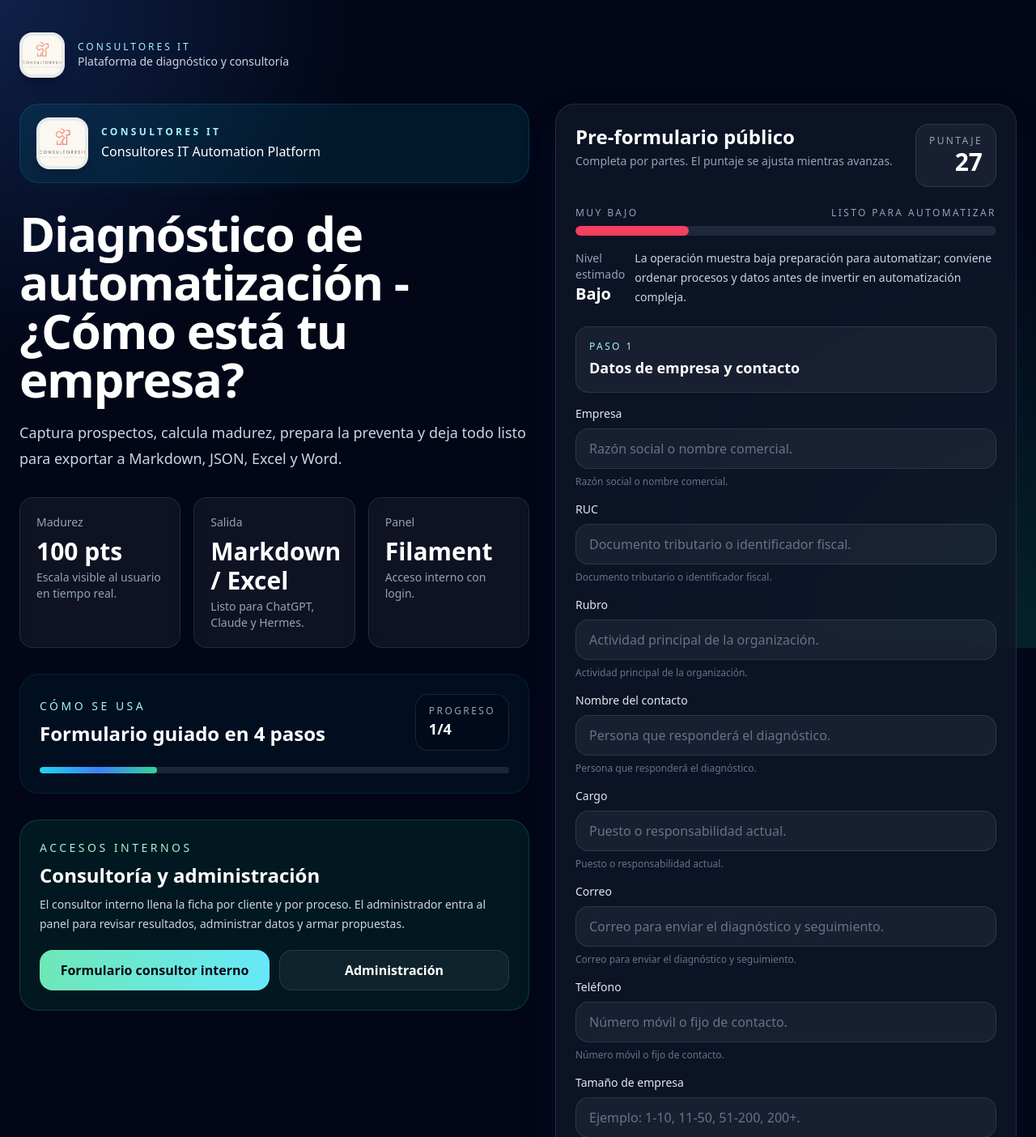
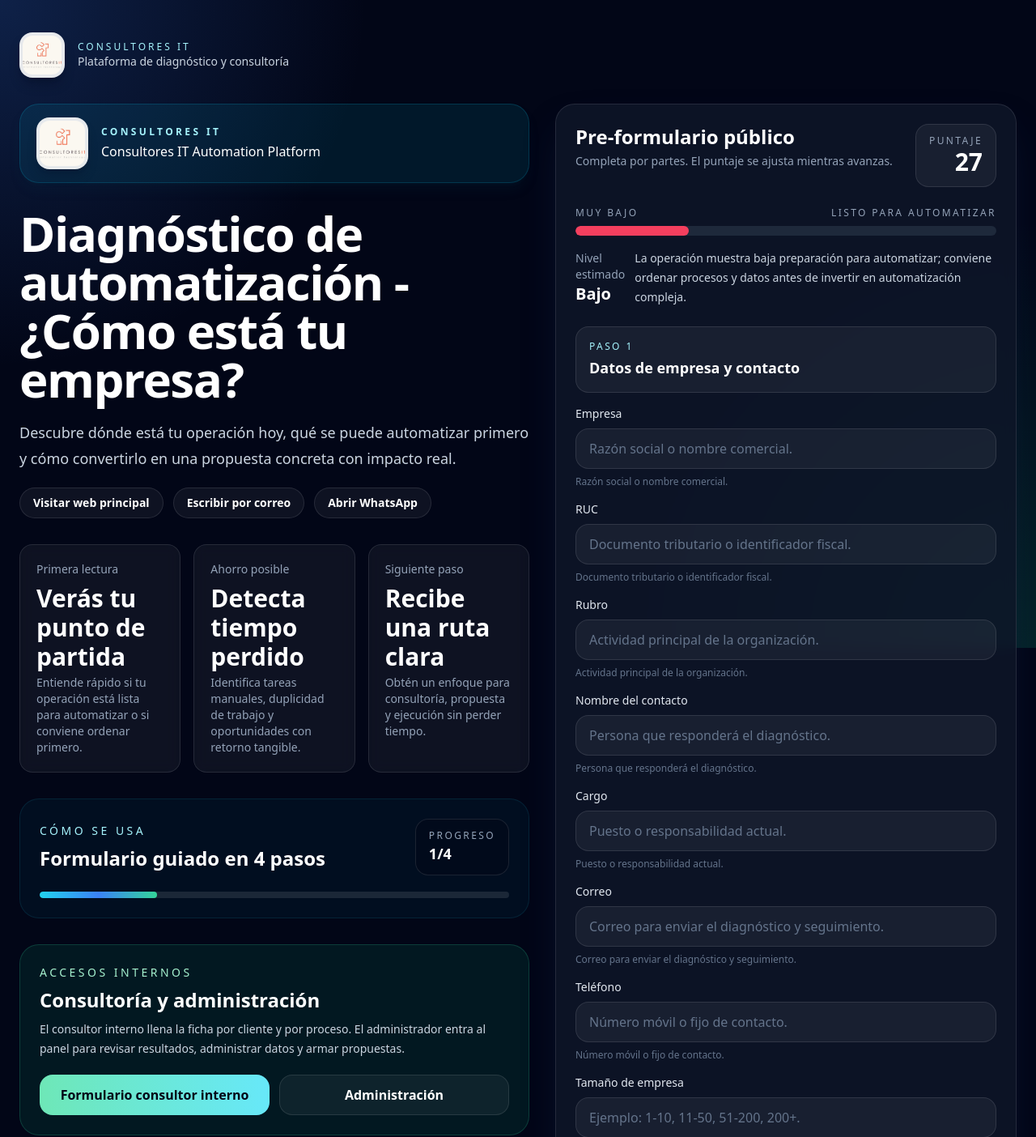
Before and after one commit to cyberdog1993/IA_Readiness, a Laravel app: page / in a window 1280 px wide. Shown: the top 1404 px of the page at 81% size. Run offline with Laravel 12, Linux system fonts and the light colour scheme; some libraries are stand-ins or nearby versions.

Commit message:
mejorar copy comercial

```diff
--- a/resources/views/landing.blade.php
+++ b/resources/views/landing.blade.php
@@ -39,25 +39,37 @@
                 Diagnóstico de automatización - ¿Cómo está tu empresa?
             </h1>
             <p class="max-w-2xl text-lg leading-8 text-slate-300">
-                Captura prospectos, calcula madurez, prepara la preventa y deja todo listo para exportar a Markdown, JSON, Excel y Word.
+                Descubre dónde está tu operación hoy, qué se puede automatizar primero y cómo convertirlo en una propuesta concreta con impacto real.
             </p>
+
+            <div class="flex flex-wrap gap-3">
+                <a href="https://www.consultores-it.pe" target="_blank" rel="noreferrer" class="inline-flex items-center rounded-full border border-white/10 bg-white/5 px-4 py-2 text-sm font-semibold text-white transition hover:border-cyan-300/40 hover:bg-white/10">
+                    Visitar web principal
+                </a>
+                <a href="mailto:julio.valdez@consultores.it" class="inline-flex items-center rounded-full border border-white/10 bg-white/5 px-4 py-2 text-sm font-semibold text-white transition hover:border-cyan-300/40 hover:bg-white/10">
+                    Escribir por correo
+                </a>
+                <a href="https://wa.me/51941108521" target="_blank" rel="noreferrer" class="inline-flex items-center rounded-full border border-white/10 bg-white/5 px-4 py-2 text-sm font-semibold text-white transition hover:border-cyan-300/40 hover:bg-white/10">
+                    Abrir WhatsApp
+                </a>
+            </div>
         </div>
 
         <div class="grid gap-4 sm:grid-cols-3">
             <div class="rounded-2xl border border-white/10 bg-white/5 p-5 backdrop-blur">
-                <p class="text-sm text-slate-400">Madurez</p>
-                <p class="mt-2 text-3xl font-semibold text-white">100 pts</p>
-                <p class="mt-1 text-sm text-slate-400">Escala visible al usuario en tiempo real.</p>
+                <p class="text-sm text-slate-400">Primera lectura</p>
+                <p class="mt-2 text-3xl font-semibold text-white">Verás tu punto de partida</p>
+                <p class="mt-1 text-sm text-slate-400">Entiende rápido si tu operación está lista para automatizar o si conviene ordenar primero.</p>
             </div>
             <div class="rounded-2xl border border-white/10 bg-white/5 p-5 backdrop-blur">
-                <p class="text-sm text-slate-400">Salida</p>
-                <p class="mt-2 text-3xl font-semibold text-white">Markdown / Excel</p>
-                <p class="mt-1 text-sm text-slate-400">Listo para ChatGPT, Claude y Hermes.</p>
+                <p class="text-sm text-slate-400">Ahorro posible</p>
+                <p class="mt-2 text-3xl font-semibold text-white">Detecta tiempo perdido</p>
+                <p class="mt-1 text-sm text-slate-400">Identifica tareas manuales, duplicidad de trabajo y oportunidades con retorno tangible.</p>
             </div>
             <div class="rounded-2xl border border-white/10 bg-white/5 p-5 backdrop-blur">
-                <p class="text-sm text-slate-400">Panel</p>
-                <p class="mt-2 text-3xl font-semibold text-white">Filament</p>
-                <p class="mt-1 text-sm text-slate-400">Acceso interno con login.</p>
+                <p class="text-sm text-slate-400">Siguiente paso</p>
+                <p class="mt-2 text-3xl font-semibold text-white">Recibe una ruta clara</p>
+                <p class="mt-1 text-sm text-slate-400">Obtén un enfoque para consultoría, propuesta y ejecución sin perder tiempo.</p>
             </div>
         </div>
 
```
